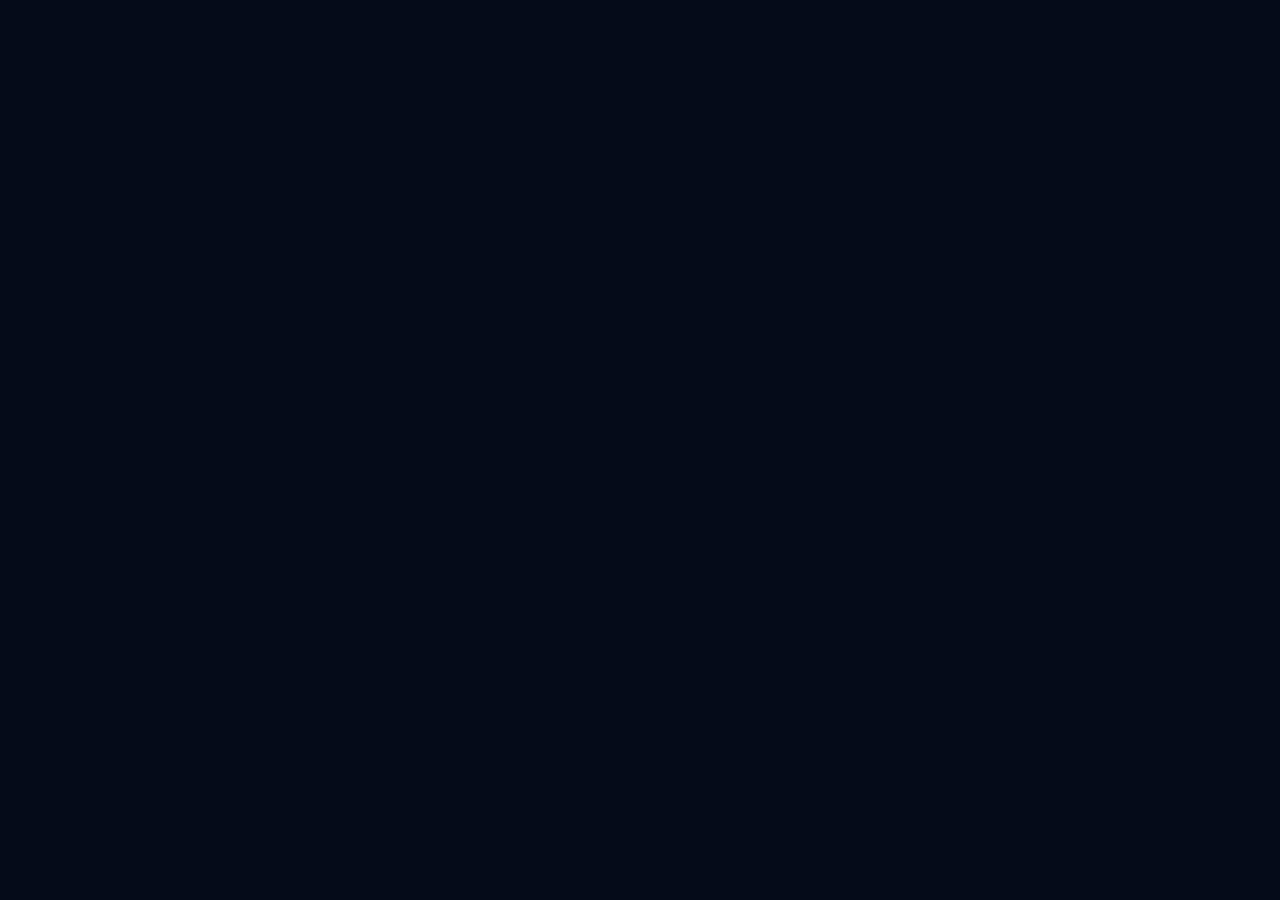
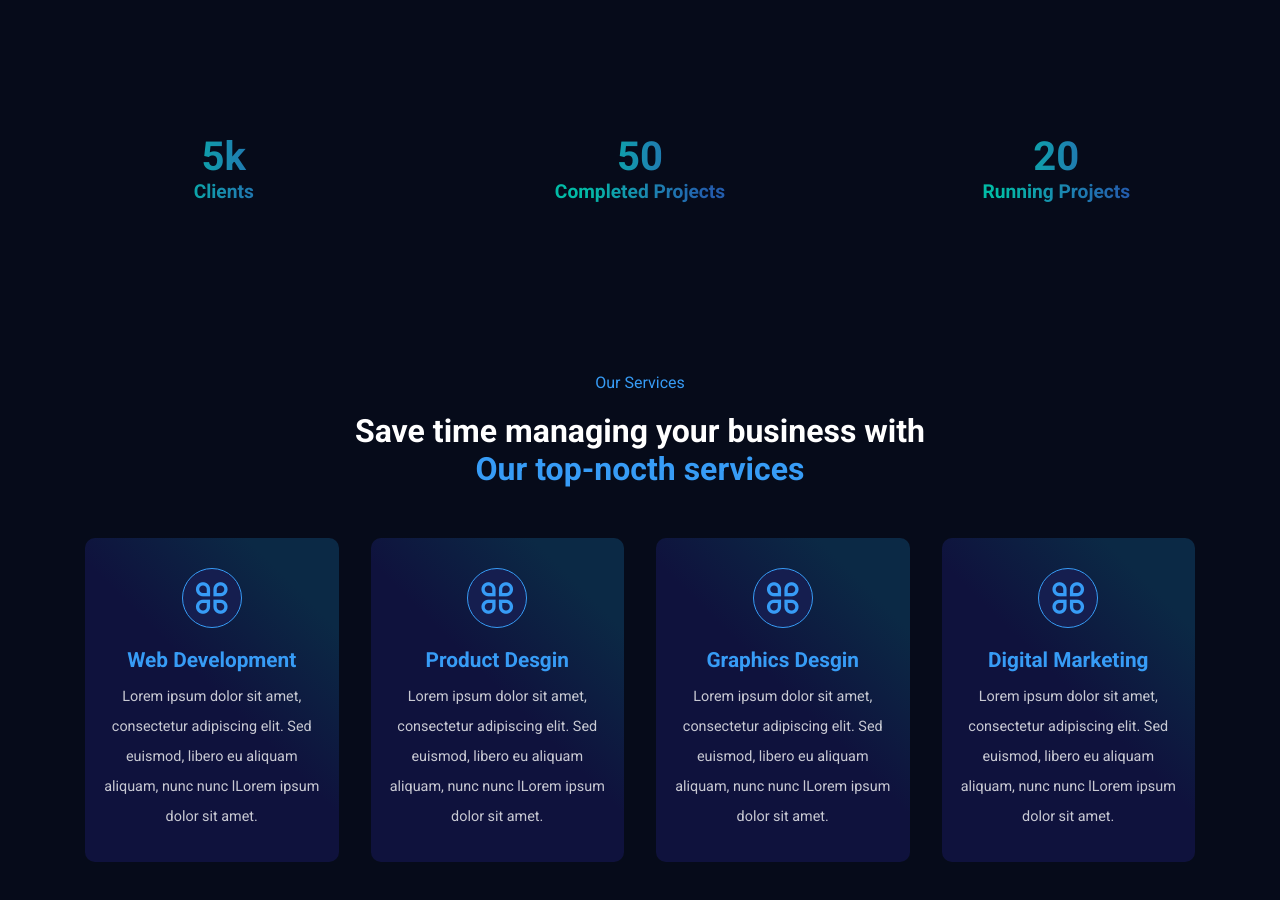
Before and after one commit to Chinwenma/Company, a React (Create React App) app: page / in a window 1280 px wide. Shown: the part 620-1520 px from the top of the page. Before the commit the page ends 800 px from the top, so only its background shows below. Built offline with nearby package versions, Linux system fonts and the light colour scheme.

Commit message:
Services

```diff
--- a/src/App.css
+++ b/src/App.css
@@ -71,10 +71,12 @@ a{
   text-decoration: none;
   color: var( --link-color);
 }
-h1,h2{
+h1,
+h2{
   color: var(--heading-color);
+  font-size: 2rem;
 }
-.section{
+section{
   padding: 80px 0px;
 }
 .container{
@@ -87,3 +89,9 @@ h1,h2{
   line-height: 30px;
   font-size: .9rem;
 }
+.subtitle{
+  font-size: 1rem;
+  color: var(--primary-color);
+  font-weight: 400;
+  margin-bottom: 20px;
+}
--- a/src/App.js
+++ b/src/App.js
@@ -1,6 +1,8 @@
 import './App.css';
 import Header from './components/Header/Header';
+import Counter from './components/Layout/Counter';
 import Hero from './components/Layout/Hero';
+import Services from './components/Layout/Services';
 
 function App() {
   return (
@@ -8,6 +10,8 @@ function App() {
       <div className="App">
         <Header />
         <Hero/>
+        <Counter/>
+        <Services/>
       </div>
     </>
   );
--- /dev/null
+++ b/src/components/Layout/Counter.jsx
@@ -0,0 +1,42 @@
+/* eslint-disable no-unreachable */
+import React from 'react'
+import '../../styles/counter.css'
+
+const CounterData = [
+    {
+        number: '5k',
+        text: 'Clients'
+    },
+    {
+        number: 50,
+        text: 'Completed Projects'
+    },
+    {
+       number: 20,
+        text: 'Running Projects'
+    },
+]
+
+const Counter = () => {
+    return (
+        <section className='counter'>
+            <div className='container'>
+                <div className='counter__wrapper' >
+                   {
+                        CounterData.map((item, index) => (
+                            <div className='counter__item' key={index}>
+                                <h3 className='counter__number'>{item.number}</h3>
+                                <h4 className='counter__title'>{item.text}</h4>
+                            </div>
+                        ))
+                    }
+
+
+                </div>
+
+            </div>
+        </section>
+    );
+}
+
+export default Counter
--- /dev/null
+++ b/src/components/Layout/Services.jsx
@@ -0,0 +1,56 @@
+import React from 'react'
+import '../../styles/services.css'
+
+const ServicesData = [
+
+    {
+        icon: 'ri-apps-line',
+         title: 'Web Development',
+         desc: 'Lorem ipsum dolor sit amet, consectetur adipiscing elit. Sed euismod, libero eu aliquam aliquam, nunc nunc lLorem ipsum dolor sit amet.'
+     },
+    {
+        icon: 'ri-apps-line',
+         title: 'Product Desgin',
+         desc: 'Lorem ipsum dolor sit amet, consectetur adipiscing elit. Sed euismod, libero eu aliquam aliquam, nunc nunc lLorem ipsum dolor sit amet.'
+     },
+     {
+        icon: 'ri-apps-line',
+         title: 'Graphics Desgin',
+         desc: 'Lorem ipsum dolor sit amet, consectetur adipiscing elit. Sed euismod, libero eu aliquam aliquam, nunc nunc lLorem ipsum dolor sit amet.'
+     },
+     {
+        icon: 'ri-apps-line',
+         title: 'Digital Marketing',
+         desc: 'Lorem ipsum dolor sit amet, consectetur adipiscing elit. Sed euismod, libero eu aliquam aliquam, nunc nunc lLorem ipsum dolor sit amet.'
+     },
+
+]
+
+
+const Services = () => {
+    return (
+        <section id='services'>
+            <div className='container'>
+                <div className='services__top_content'>
+                    <h6 className='subtitle'>Our Services</h6>
+                    <h2 >Save time managing your business with</h2>
+                    <h2 className='highlight'>Our top-nocth services</h2>
+                </div>
+                <div className='services__bottom_content' >
+                   {
+                    ServicesData.map((item, index) => (
+                        <div className='services__bottom_item' key={index}>
+                        <span className='service__icon'><i class={item.icon}></i></span>
+                        <h3 className='service__title'>{item.title}</h3>
+                        <p className='description'>{item.desc} </p>
+
+                    </div>
+                    ))
+                   }
+                </div>
+            </div>
+        </section>
+    )
+}
+
+export default Services
--- /dev/null
+++ b/src/styles/counter.css
@@ -0,0 +1,23 @@
+.counter__wrapper{
+    display: flex;
+    align-items: center;
+    justify-content: space-between;
+}
+.counter__item{
+    width:25%;
+    text-align: center;
+}
+.counter__number,
+.counter__title{
+    background: var(--counter-color);
+    background-size: 100% 100%;
+    -webkit-background-clip:text ;
+    -webkit-text-fill-color: transparent;
+}
+.counter__number{
+    font-size: 2.5rem;
+}
+.counter__title{
+    font-size: 1.2rem;
+    margin-bottom: 10px;
+}
--- a/src/styles/hero.css
+++ b/src/styles/hero.css
@@ -41,7 +41,9 @@
 }
 .primary__btn{
     background: var(--btn-primary-bg);
+
 }
 .secondary__btn{
     background: var(--btn-secondary-bg);
+    border: 1px solid var(--btn-primary-bg);
 }
--- /dev/null
+++ b/src/styles/services.css
@@ -0,0 +1,43 @@
+.services__top_content{
+    text-align: center;
+    margin-bottom: 50px;
+
+}
+.services__bottom_content{
+display: flex;
+align-items: center;
+justify-content: center;
+column-gap: 2rem;
+
+}
+.services__bottom_item{
+    background:var(--card-bg);
+    width: 25%;
+    padding: 30px 15px;
+    text-align: center;
+    border-radius: 10px;
+    cursor: pointer;
+}
+.service__icon{
+    height: 60px;
+    width: 60px;
+    border-radius: 50%;
+    margin: auto;
+    display: flex;
+    align-items: center;
+    justify-content: center;
+    background: var(--icon-bg);
+    margin-bottom: 20px;
+    border: 1px solid var(--primary-color);
+}
+.service__icon i{
+    font-size: 2.5rem;
+    color: var(--primary-color);
+
+}
+.service__title{
+    color: var(--primary-color);
+    font-size: 1.3rem;
+    margin-bottom: 10px;
+
+}
```
Also changed, not shown: 1 other file (tests, documents, lock files or other folders).
